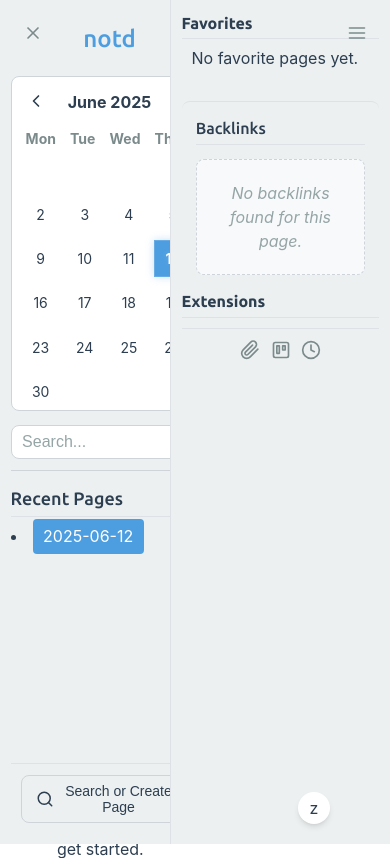
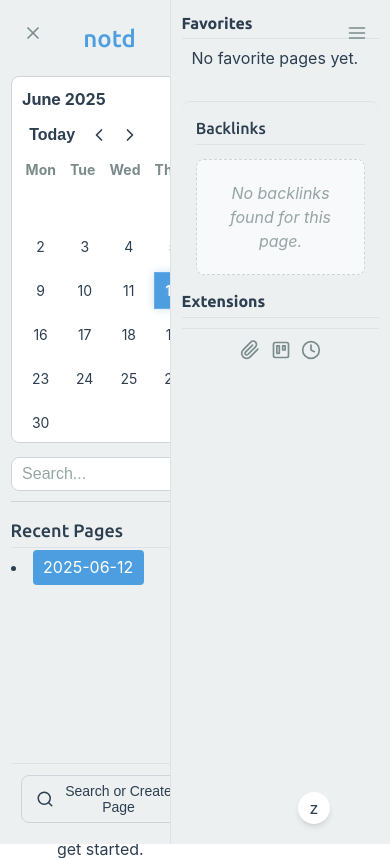
Before and after one commit to andjar/notd, a PHP site: page /page.php?page=2025-06-12 in a window 390 px wide. Shown: the top 858 px of the page. Run offline with PHP 8.4, Linux system fonts and the light colour scheme; data that the repository does not hold is empty; some libraries are stand-ins or nearby versions.

Commit message:
refactor: enhance calendar widget responsiveness and performance
- Improved the CSS layout of the calendar widget by adding gap and wrapping for better responsiveness.
- Introduced a new wrapper for navigation controls and added a "Today" button for improved user interaction.
- Centralized DOM references and optimized state management in `calendar-widget.js` for clarity and performance.
- Implemented a fast lookup map for page data, enhancing rendering efficiency and reducing lookup times.
- Updated event listeners to accommodate the new "Today" button functionality, ensuring smooth navigation.

```diff
--- a/assets/css/calendar.css
+++ b/assets/css/calendar.css
@@ -12,12 +12,53 @@
     justify-content: space-between;
     align-items: center;
     margin-bottom: var(--ls-space-3);
+    /* **IMPROVEMENT**: Add gap and wrapping for better responsiveness */
+    gap: var(--ls-space-3);
+    flex-wrap: wrap;
 }
 
 .month-year-display {
     font-weight: bold;
     font-size: var(--ls-font-size-m);
     color: var(--ls-primary-text-color);
+}
+
+/* **NEW**: Wrapper for all navigation controls for a clean layout. */
+.calendar-nav-controls {
+    display: flex;
+    align-items: center;
+    gap: var(--ls-space-1);
+}
+
+.arrow-btn {
+    background: none;
+    border: none;
+    cursor: pointer;
+    color: var(--ls-primary-text-color);
+    padding: var(--ls-space-1);
+    border-radius: var(--ls-border-radius-small);
+    transition: background-color 0.2s ease;
+    display: flex;
+    align-items: center;
+    justify-content: center;
+    line-height: 1; /* Ensure consistent height */
+}
+
+.arrow-btn:hover {
+    background-color: var(--ls-tertiary-background-color);
+}
+
+.arrow-btn svg {
+    stroke: var(--ls-primary-text-color);
+    width: 20px;
+    height: 20px;
+}
+
+/* **NEW**: Specific styling for the today button. */
+.today-btn {
+    padding: var(--ls-space-1) var(--ls-space-2);
+    font-size: var(--ls-font-size-s);
+    font-weight: 600;
 }
 
 .calendar-grid {
@@ -115,31 +156,3 @@
         box-shadow: var(--ls-calendar-current-page-glow, 0 0 15px 5px hsl(var(--ls-accent-10-hsl) / 0.7));
     }
 }
-
-.arrow-btn {
-    background: none;
-    border: none;
-    cursor: pointer;
-    color: var(--ls-primary-text-color);
-    padding: var(--ls-space-1);
-    border-radius: var(--ls-border-radius-small);
-    transition: background-color 0.2s ease;
-}
-
-.arrow-btn:hover {
-    background-color: var(--ls-tertiary-background-color);
-}
-
-.arrow-btn svg {
-    stroke: var(--ls-primary-text-color);
-    width: 20px; /* Adjust size as needed */
-    height: 20px; /* Adjust size as needed */
-}
-
-/* Theme specific overrides for light/dark mode if necessary */
-/* Example:
-.theme-dark .calendar-day.today {
-    background-color: var(--ls-accent-8);
-    color: var(--ls-light-text-color);
-}
-*/
--- a/assets/js/ui/calendar-widget.js
+++ b/assets/js/ui/calendar-widget.js
@@ -1,12 +1,18 @@
 // assets/js/ui/calendar-widget.js
 
-import { apiRequest, pagesAPI } from '../api_client.js';
+import { pagesAPI } from '../api_client.js';
 
-const domRefs = {}; // To store DOM references for the calendar widget
+// **IMPROVEMENT**: Centralized DOM references for the widget.
+const domRefs = {};
+
+// **IMPROVEMENT**: State is managed more explicitly for clarity and performance.
+// Caches all page data fetched from the server.
+let pagesCache = [];
+// A Map for O(1) date lookups for performance. Key: 'YYYY-MM-DD', Value: page object.
+let dateToPageMap = new Map();
 
 let currentPageName = null;
 let currentDisplayDate = new Date();
-let calendarPagesCache = [];
 let isDataInitialized = false;
 
 /**
@@ -19,18 +25,70 @@ function toYYYYMMDD(date) {
 }
 
 /**
- * Initializes DOM references for the calendar widget.
+ * **IMPROVEMENT**: Initializes DOM refs and dynamically restructures the header
+ * for a cleaner layout and the new "Today" button.
  */
 function initializeDomRefs() {
     domRefs.calendarWidget = document.getElementById('calendar-widget');
+    if (!domRefs.calendarWidget) return;
+
+    domRefs.calendarHeader = domRefs.calendarWidget.querySelector('.calendar-header');
     domRefs.monthYearDisplay = document.getElementById('current-month-year');
     domRefs.prevMonthBtn = document.getElementById('prev-month-btn');
     domRefs.nextMonthBtn = document.getElementById('next-month-btn');
     domRefs.calendarDaysGrid = document.getElementById('calendar-days-grid');
+
+    // Dynamically create a controls wrapper and the "Today" button.
+    // This makes the layout robust and independent of the initial HTML structure.
+    if (domRefs.calendarHeader && domRefs.prevMonthBtn && domRefs.nextMonthBtn && !domRefs.calendarHeader.querySelector('.calendar-nav-controls')) {
+        const controlsWrapper = document.createElement('div');
+        controlsWrapper.className = 'calendar-nav-controls';
+
+        const todayBtn = document.createElement('button');
+        todayBtn.id = 'today-btn';
+        todayBtn.className = 'arrow-btn today-btn';
+        todayBtn.title = 'Go to Today';
+        todayBtn.textContent = 'Today';
+        domRefs.todayBtn = todayBtn;
+
+        // Add buttons to the wrapper in the desired visual order
+        controlsWrapper.appendChild(todayBtn);
+        controlsWrapper.appendChild(domRefs.prevMonthBtn);
+        controlsWrapper.appendChild(domRefs.nextMonthBtn);
+
+        // Add the new control group to the header
+        domRefs.calendarHeader.appendChild(controlsWrapper);
+    }
 }
 
 /**
- * Creates a single day element for the calendar.
+ * **IMPROVEMENT**: Processes the raw page list into a fast lookup map.
+ * This is the core performance optimization, changing lookups from O(N) to O(1).
+ */
+function processPageDataIntoMap() {
+    dateToPageMap.clear();
+    const dateRegex = /^\d{4}-\d{2}-\d{2}$/;
+
+    for (const page of pagesCache) {
+        // Map pages where the name is a date (e.g., daily notes)
+        if (dateRegex.test(page.name)) {
+            dateToPageMap.set(page.name, page);
+        }
+
+        // Map pages that have a 'date' property
+        if (page.properties?.date && Array.isArray(page.properties.date)) {
+            for (const dateProp of page.properties.date) {
+                // Ensure we don't overwrite a daily note page with a page that just has a property
+                if (dateProp.value && !dateToPageMap.has(dateProp.value)) {
+                    dateToPageMap.set(dateProp.value, page);
+                }
+            }
+        }
+    }
+}
+
+/**
+ * Creates a single day element for the calendar. (This function is unchanged)
  */
 function createDayElement(day, isEmpty, isToday = false, pageForThisDate = null, isCurrentPageDate = false) {
     const div = document.createElement('div');
@@ -56,33 +114,35 @@ function createDayElement(day, isEmpty, isToday = false, pageForThisDate = null,
 }
 
 /**
- * Renders the calendar grid using cached page data.
+ * **IMPROVEMENT**: Renders the calendar using the fast `dateToPageMap`.
  */
 function renderCalendar() {
     if (!domRefs.monthYearDisplay || !domRefs.calendarDaysGrid) return;
 
     domRefs.monthYearDisplay.textContent = currentDisplayDate.toLocaleString('default', { month: 'long', year: 'numeric' });
-    domRefs.calendarDaysGrid.innerHTML = ''; // Clear previous content
+    domRefs.calendarDaysGrid.innerHTML = '';
 
     const year = currentDisplayDate.getFullYear();
-    const month = currentDisplayDate.getMonth(); // 0-indexed
+    const month = currentDisplayDate.getMonth();
 
-    const firstDay = new Date(year, month, 1);
-    const lastDay = new Date(year, month + 1, 0);
-    let startDayOfWeek = firstDay.getDay() === 0 ? 6 : firstDay.getDay() - 1; // Assuming Monday is the first day (0=Sun, 1=Mon...6=Sat)
+    const firstDayOfMonth = new Date(year, month, 1);
+    const lastDayOfMonth = new Date(year, month + 1, 0);
+    // JS getDay() is 0 (Sun) - 6 (Sat). Convert to 0 (Mon) - 6 (Sun) for layout.
+    const startDayOfWeek = firstDayOfMonth.getDay() === 0 ? 6 : firstDayOfMonth.getDay() - 1;
 
     for (let i = 0; i < startDayOfWeek; i++) {
         domRefs.calendarDaysGrid.appendChild(createDayElement('', true));
     }
 
-    for (let day = 1; day <= lastDay.getDate(); day++) {
+    const todayFormatted = toYYYYMMDD(new Date());
+
+    for (let day = 1; day <= lastDayOfMonth.getDate(); day++) {
         const currentDate = new Date(year, month, day);
         const formattedDate = toYYYYMMDD(currentDate);
 
-        const pageForThisDate = calendarPagesCache.find(p => p.name === formattedDate || p.properties?.date?.some(d => d.value === formattedDate));
-        const isToday = formattedDate === toYYYYMMDD(new Date());
-
-        // **FIXED**: More robust check for the current page to enable glowing effect.
+        // **PERFORMANCE-FIX**: O(1) map lookup instead of slow O(N) array.find().
+        const pageForThisDate = dateToPageMap.get(formattedDate);
+        const isToday = formattedDate === todayFormatted;
         const isCurrentPageDate = (currentPageName === formattedDate) || (pageForThisDate && currentPageName === pageForThisDate.name);
 
         domRefs.calendarDaysGrid.appendChild(
@@ -92,20 +152,24 @@ function renderCalendar() {
 }
 
 /**
- * Fetches all page data for the calendar, caches it, and then renders the calendar.
+ * Fetches all page data, processes it for fast lookups, and renders the calendar.
  */
-async function fetchCalendarData() {
-    if (!domRefs.monthYearDisplay || !domRefs.calendarDaysGrid) return;
+async function fetchAndProcessData() {
+    if (!domRefs.calendarWidget) return;
 
-    if (!isDataInitialized) {
+    if (!isDataInitialized && domRefs.calendarDaysGrid) {
         domRefs.calendarDaysGrid.innerHTML = '<div>Loading...</div>';
     }
 
     try {
         const response = await pagesAPI.getPages({ per_page: 5000 });
-        calendarPagesCache = response?.pages || [];
+        pagesCache = response?.pages || [];
+
+        // **IMPROVEMENT**: Process data right after fetching for optimal performance.
+        processPageDataIntoMap();
+
         isDataInitialized = true;
-        renderCalendar(); // Render with the newly fetched data
+        renderCalendar();
     } catch (error) {
         console.error('Error fetching pages for calendar:', error);
         if (domRefs.calendarDaysGrid) domRefs.calendarDaysGrid.innerHTML = '<div>Error loading.</div>';
@@ -113,26 +177,37 @@ async function fetchCalendarData() {
 }
 
 function setupEventListeners() {
-    if (!domRefs.calendarWidget) initializeDomRefs();
-    if (!domRefs.prevMonthBtn) return;
+    if (!domRefs.calendarWidget) return;
 
+    // The month navigation is fast because it just re-renders using the existing processed map.
     domRefs.prevMonthBtn.addEventListener('click', () => {
         currentDisplayDate.setMonth(currentDisplayDate.getMonth() - 1);
-        renderCalendar(); // **FIXED**: Just render from cache
+        renderCalendar();
     });
 
     domRefs.nextMonthBtn.addEventListener('click', () => {
         currentDisplayDate.setMonth(currentDisplayDate.getMonth() + 1);
-        renderCalendar(); // **FIXED**: Just render from cache
+        renderCalendar();
     });
+
+    // **IMPROVEMENT**: Add event listener for the new "Today" button.
+    if (domRefs.todayBtn) {
+        domRefs.todayBtn.addEventListener('click', () => {
+            const today = new Date();
+            // Only re-render if we are not already viewing the current month.
+            if (currentDisplayDate.getMonth() !== today.getMonth() || currentDisplayDate.getFullYear() !== today.getFullYear()) {
+                 currentDisplayDate = today;
+                 renderCalendar();
+            }
+        });
+    }
 
     domRefs.calendarDaysGrid.addEventListener('click', (e) => {
         const dayEl = e.target.closest('.calendar-day:not(.empty)');
         if (!dayEl) return;
 
-        // A page name can be from an existing page or the date itself for a new page
         const pageNameToLoad = dayEl.dataset.pageName || dayEl.dataset.date;
-        if (pageNameToLoad) {
+        if (pageNameToLoad && window.loadPage) {
             window.loadPage(pageNameToLoad);
         }
     });
@@ -141,33 +216,32 @@ function setupEventListeners() {
 export const calendarWidget = {
     init() {
         initializeDomRefs();
+        if (!domRefs.calendarWidget) return; // Halt if the widget isn't on the page
+
         setupEventListeners();
-        fetchCalendarData(); // Initial data fetch
+        fetchAndProcessData(); // Initial data fetch and processing
     },
     async setCurrentPage(pageName) {
+        if (!isDataInitialized) return;
+
         const oldPageName = currentPageName;
         currentPageName = pageName;
 
-        if (!isDataInitialized) return; // Wait for initial fetch to complete
+        if (oldPageName !== pageName) {
+            const isNewPageInCache = pagesCache.some(p => p.name === pageName);
 
-        // If the page has changed, check if we need to refresh our data
-        if (oldPageName !== pageName) {
-            const isNewPageInCache = calendarPagesCache.some(p => p.name === pageName);
-            // If the new page isn't in our cache, it's likely just been created.
-            // We need to refetch our data to get it.
+            // If the new page isn't in our cache (e.g., just created), refetch all data.
+            // This is a simple and effective way to ensure consistency.
             if (!isNewPageInCache) {
-                await fetchCalendarData(); // This fetches and then renders.
-                return; // Render is done, exit.
+                await fetchAndProcessData(); // This fetches, processes, and then renders.
+                return;
             }
         }
 
-        // If it's a known page or the same page, just re-render from cache.
+        // If it's a known page or the same page, just re-render, which is now very fast.
         renderCalendar();
     },
-    /**
-     * Public method to allow external components to trigger a data refresh.
-     */
     refresh() {
-        fetchCalendarData();
+        fetchAndProcessData();
     }
 };
```
